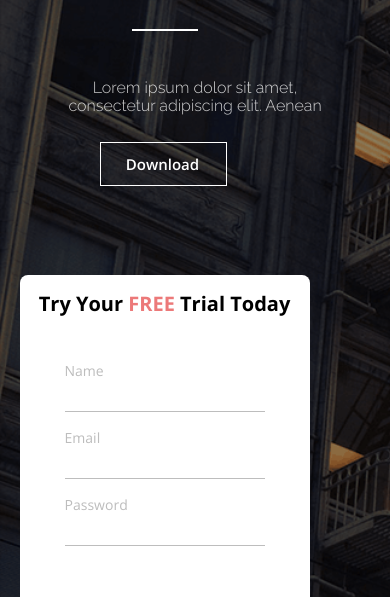
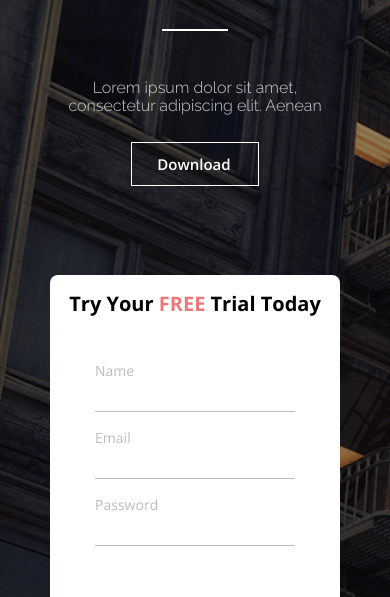
Before and after one commit to AJlekseu/FE16-wk-1-Simashkin-Aleksey, a plain HTML site: page index.html in a window 390 px wide. Shown: the part 427-1024 px from the top of the page. Drawn offline with Linux system fonts and the light colour scheme.

Commit message:
adaptive_2.1

```diff
--- a/assets/styles/amedia.css
+++ b/assets/styles/amedia.css
@@ -10,11 +10,10 @@
     text-align: center;
   }
   .line_axit {
-    margin-top: 32px;
-    margin-left: 112px;
+    margin: 32px auto 0 auto;
   }
   .axit_subheader_form {
-    margin: 0px 0px 120px;
+    margin: 0px auto 120px auto;
   }
   .axit_subheader_logo {
     margin-top: 80px;
@@ -31,7 +30,7 @@
     flex-wrap: wrap;
   }
   .axit_download {
-    margin-left: 76.5px;
+    width: auto;
   }
 
   /*social_media*/
@@ -112,7 +111,7 @@
     margin-top: 60px;
   }
   .tab_img img{
-    margin-left: -10px;
+    margin-left: 0px;
     margin-top: 40px;
   }
   .pricing_header h2 {
```
